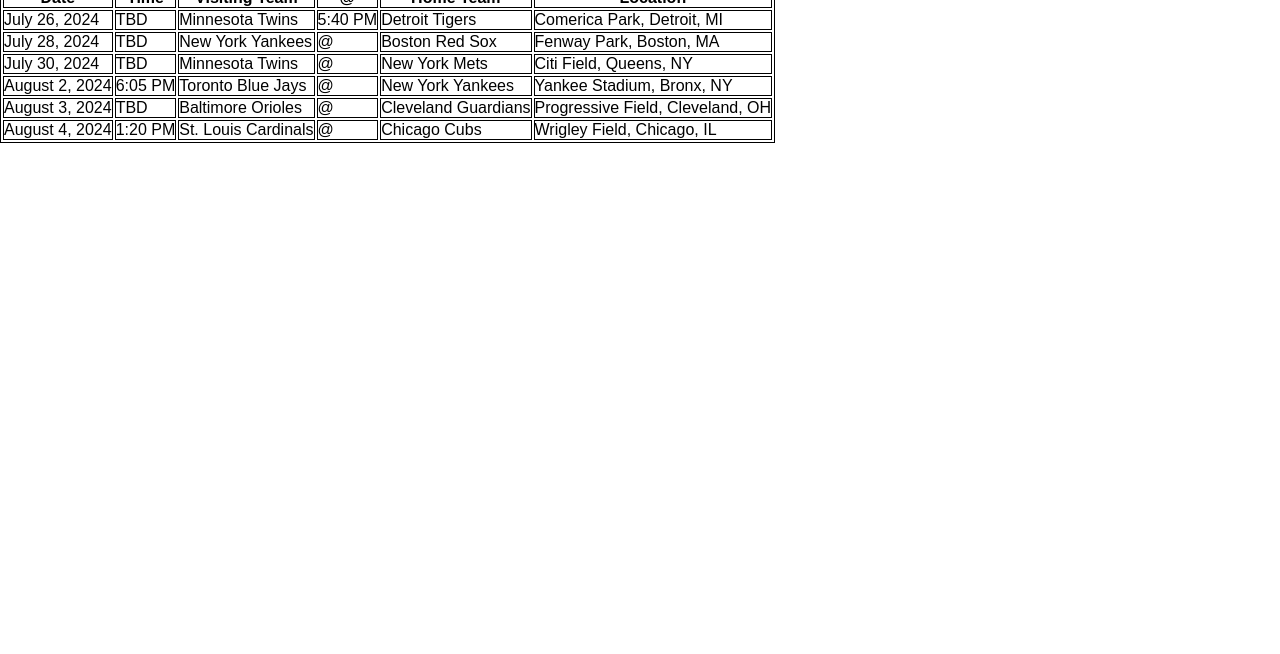
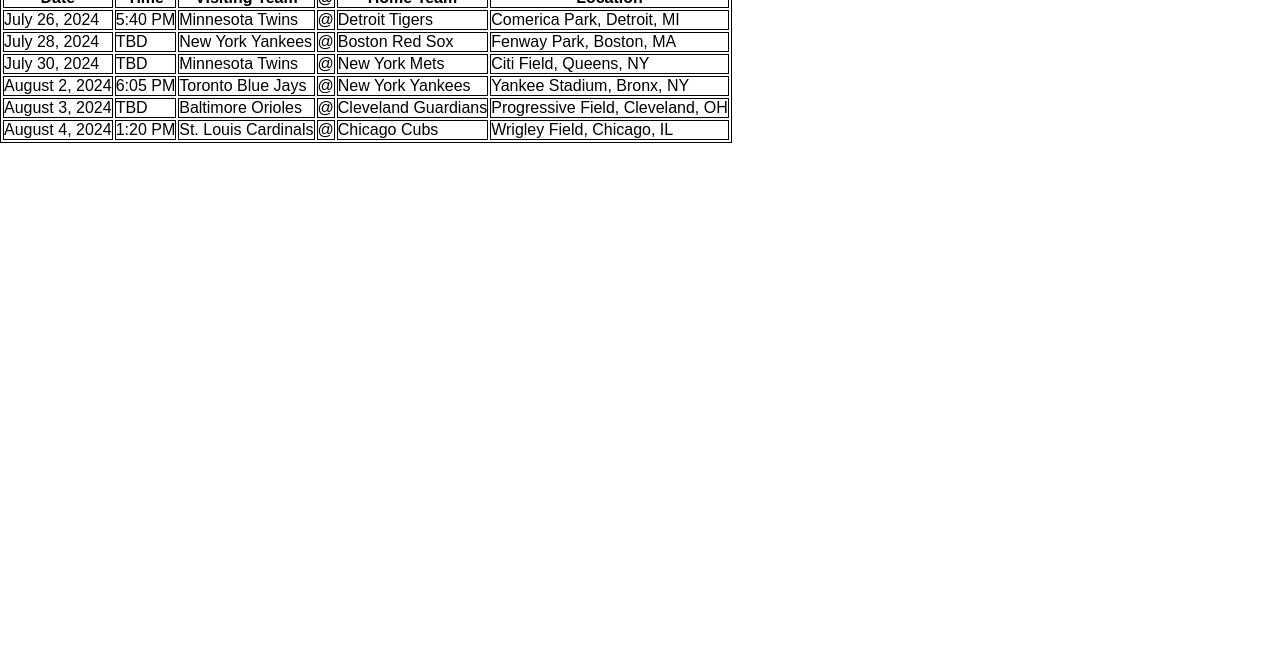
Before and after one commit to aballred351/allredbaseballtour, a plain HTML site: page schedule.html in a window 1280 px wide. Shown: the part 146-800 px from the top of the page. Drawn offline with Linux system fonts and the light colour scheme.

Commit message:
Fixed error for 7/26 game

```diff
--- a/schedule.html
+++ b/schedule.html
@@ -39,9 +39,9 @@
             <tbody>
                 <tr>
                     <td>July 26, 2024</td>
-                    <td>TBD</td>
+                    <td>5:40 PM</td>
                     <td>Minnesota Twins</td>
-                    <td>5:40 PM</td>
+                    <td>@</td>
                     <td>Detroit Tigers</td>
                     <td>Comerica Park, Detroit, MI</td>
                 </tr>
```
